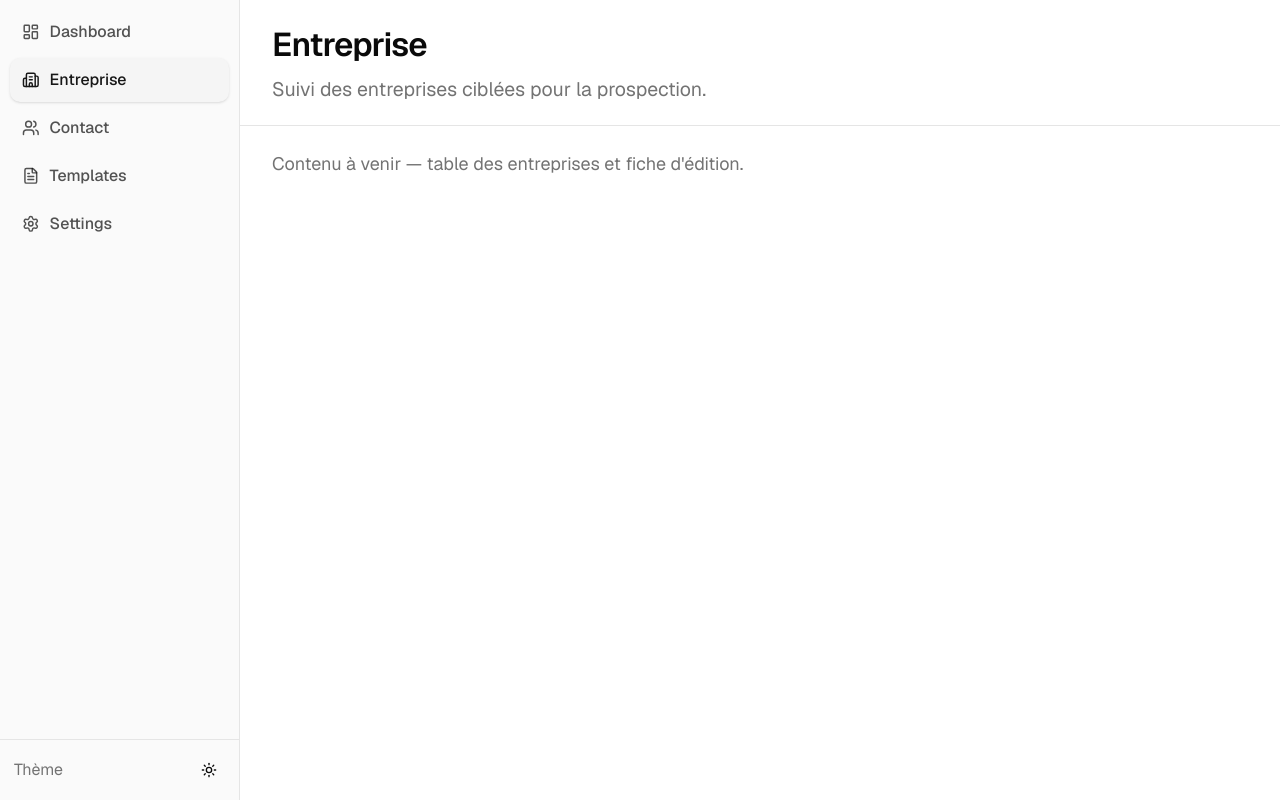
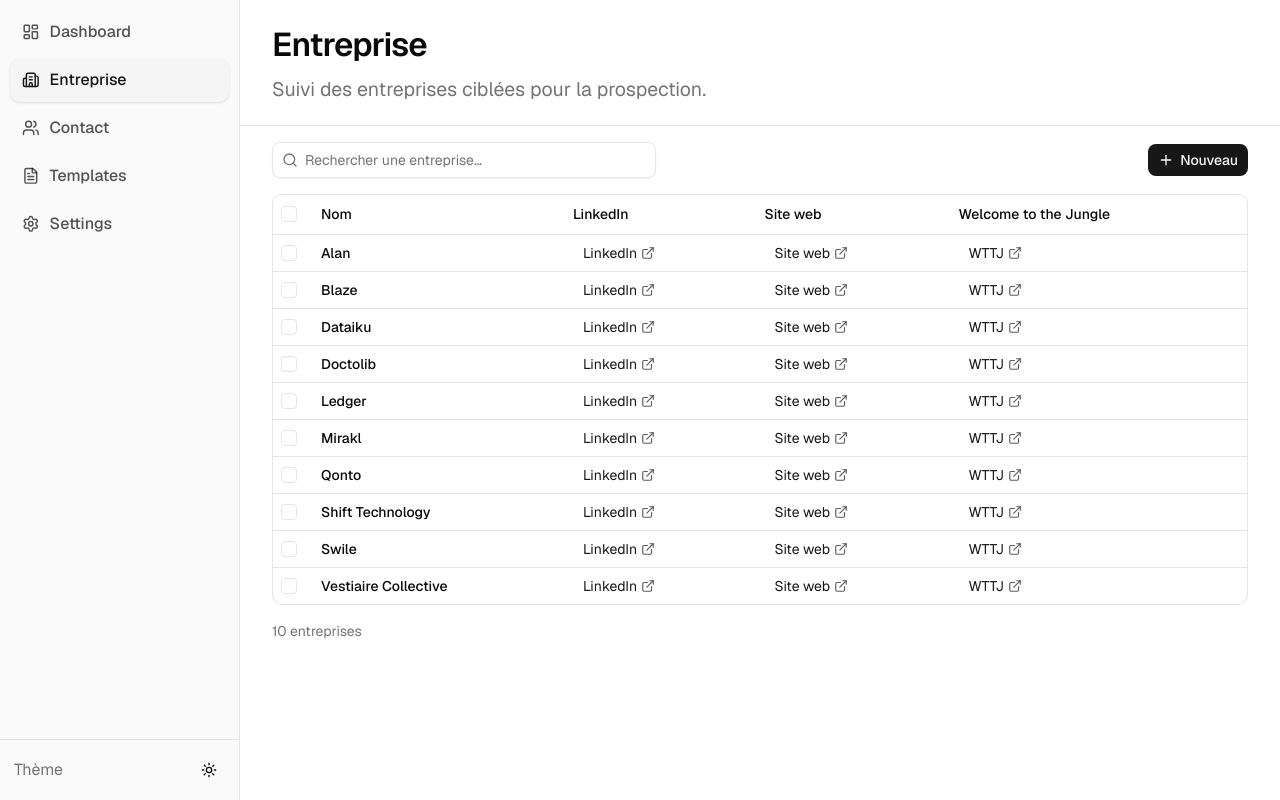
Before and after one commit to gabrielluthun/personal-crm, a Next.js app: page /entreprise in a window 1280 px wide. Built offline with nearby package versions, Linux system fonts and the light colour scheme.

Commit message:
feat(entreprise): wire entreprises page to mock data

```diff
--- a/app/entreprise/page.tsx
+++ b/app/entreprise/page.tsx
@@ -1,16 +1,115 @@
 "use client";
 
+import { useState } from "react";
+import { toast } from "sonner";
+
+import { EntrepriseTable } from "@/components/entreprise/entreprise-table";
+import { EntrepriseToolbar } from "@/components/entreprise/entreprise-toolbar";
 import { PageHeader } from "@/components/layout/page-header";
+import { useEntreprises } from "@/hooks/use-entreprises";
+import { useRowSelection } from "@/hooks/use-row-selection";
+import type { Entreprise, EntrepriseId } from "@/lib/domain/entreprise";
 
 export default function EntreprisePage() {
+  const {
+    items,
+    total,
+    search,
+    setSearch,
+    isLoading,
+    error,
+    removeMany,
+  } = useEntreprises();
+  const selection = useRowSelection<EntrepriseId>();
+  const [isDeleting, setIsDeleting] = useState(false);
+  const [activeEntreprise, setActiveEntreprise] = useState<Entreprise | null>(
+    null,
+  );
+
+  async function handleDeleteSelected(): Promise<void> {
+    const ids = [...selection.selectedIds];
+    if (ids.length === 0) {
+      return;
+    }
+    const confirmed = window.confirm(
+      ids.length === 1
+        ? "Supprimer cette entreprise ?"
+        : `Supprimer ${ids.length} entreprises ?`,
+    );
+    if (!confirmed) {
+      return;
+    }
+
+    setIsDeleting(true);
+    const result = await removeMany(ids);
+    setIsDeleting(false);
+
+    if (!result.ok) {
+      toast.error(result.error.message);
+      return;
+    }
+
+    if (
+      activeEntreprise !== null &&
+      ids.some((id) => id === activeEntreprise.id)
+    ) {
+      setActiveEntreprise(null);
+    }
+    selection.clear();
+    toast.success(
+      ids.length === 1
+        ? "Entreprise supprimée"
+        : `${ids.length} entreprises supprimées`,
+    );
+  }
+
+  function handleCreate(): void {
+    setActiveEntreprise(null);
+    toast.message("Fiche d'édition à venir", {
+      description: "La création d'entreprise arrive à l'étape suivante.",
+    });
+  }
+
+  function handleRowClick(entreprise: Entreprise): void {
+    setActiveEntreprise(entreprise);
+    toast.message("Fiche d'édition à venir", {
+      description: `« ${entreprise.name} » s'ouvrira dans un panneau latéral.`,
+    });
+  }
+
   return (
-    <div className="flex flex-col">
+    <div className="flex min-h-0 flex-1 flex-col">
       <PageHeader
         title="Entreprise"
         description="Suivi des entreprises ciblées pour la prospection."
       />
-      <div className="px-4 py-6 text-fluid-body text-muted-foreground sm:px-6 md:px-8">
-        Contenu à venir — table des entreprises et fiche d'édition.
+      <div className="flex min-h-0 flex-1 flex-col gap-4 px-4 py-4 sm:px-6 md:px-8">
+        <EntrepriseToolbar
+          search={search}
+          onSearchChange={setSearch}
+          selectedCount={selection.selectedCount}
+          isDeleting={isDeleting}
+          onCreate={handleCreate}
+          onDeleteSelected={() => {
+            void handleDeleteSelected();
+          }}
+        />
+        {error !== null ? (
+          <p role="alert" className="text-sm text-destructive">
+            {error.message}
+          </p>
+        ) : null}
+        <div className="min-h-0 flex-1 overflow-auto rounded-lg border border-border">
+          <EntrepriseTable
+            items={items}
+            isLoading={isLoading}
+            selection={selection}
+            onRowClick={handleRowClick}
+          />
+        </div>
+        <p className="text-sm text-muted-foreground">
+          {total} entreprise{total === 1 ? "" : "s"}
+        </p>
       </div>
     </div>
   );
```
